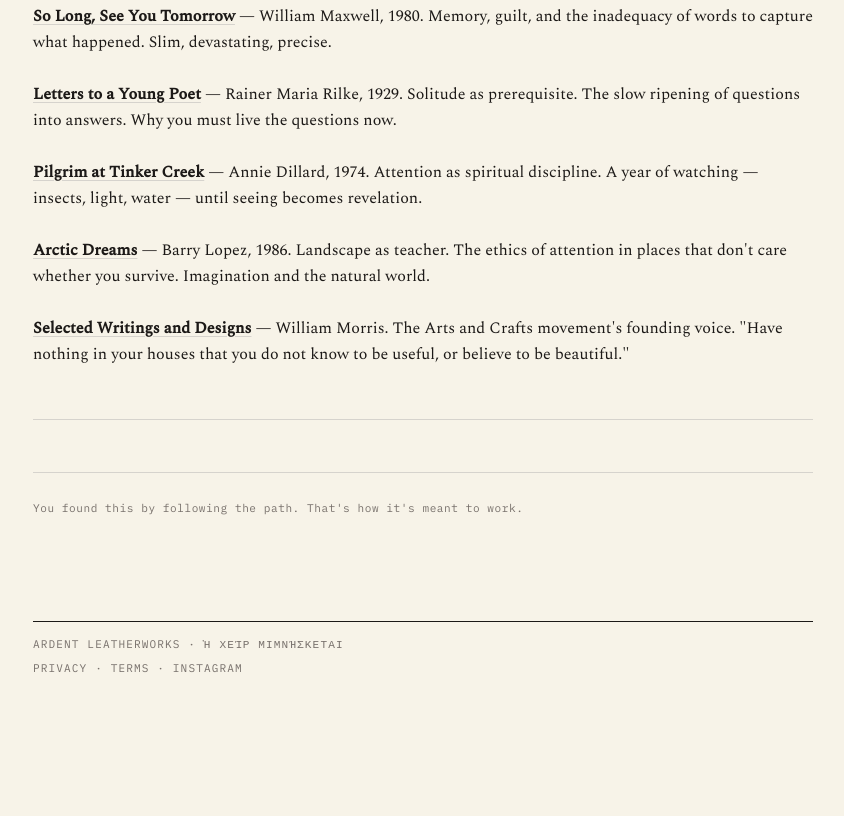
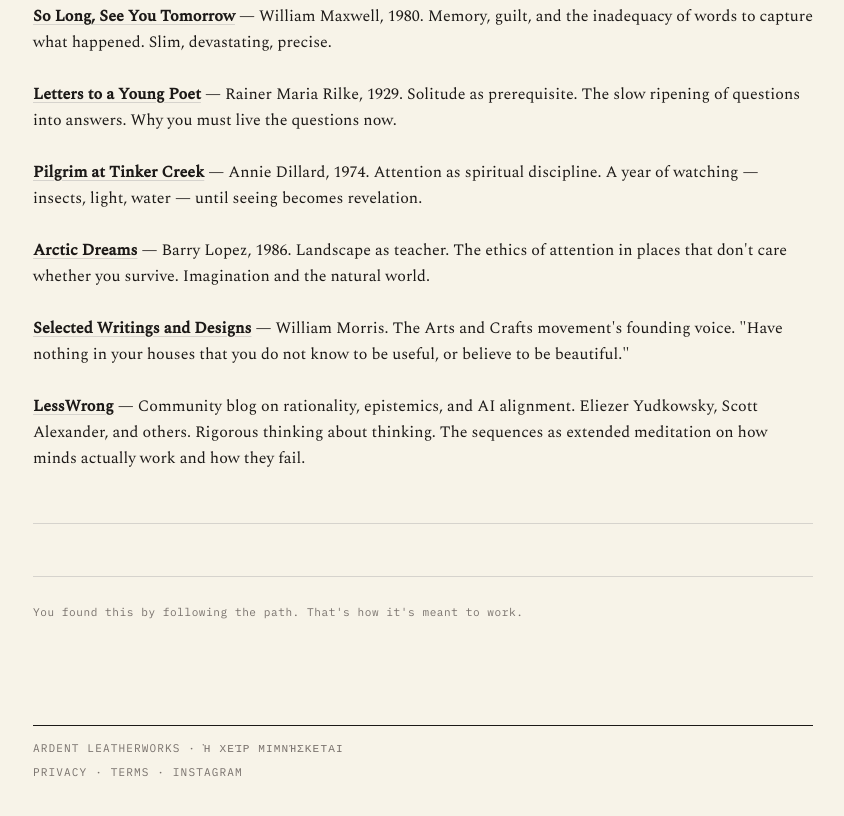
Before and after one commit to forkwright/ardent-site, an Eleventy site: page src/lexicon.md in a window 1280 px wide. Shown: the part 4296-5112 px from the top of the page, without its empty margins (217-1061 px from the left). Before the commit the page ends 5032 px from the top, so only its background shows below. Built offline with nearby package versions, Linux system fonts and the light colour scheme; Eleventy itself is replaced by a stand-in of ours; files that its build step writes are made by us from their sources.

Commit message:
Lexicon: add LessWrong to Resonant Readings

```diff
--- a/src/lexicon.md
+++ b/src/lexicon.md
@@ -129,6 +129,8 @@
 
 **[Selected Writings and Designs](https://en.wikipedia.org/wiki/William_Morris)** — William Morris. The Arts and Crafts movement's founding voice. "Have nothing in your houses that you do not know to be useful, or believe to be beautiful."
 
+**[LessWrong](https://www.lesswrong.com/)** — Community blog on rationality, epistemics, and AI alignment. Eliezer Yudkowsky, Scott Alexander, and others. Rigorous thinking about thinking. The sequences as extended meditation on how minds actually work and how they fail.
+
 ---
 
 <p class="specs">You found this by following the path. That's how it's meant to work.</p>
```
